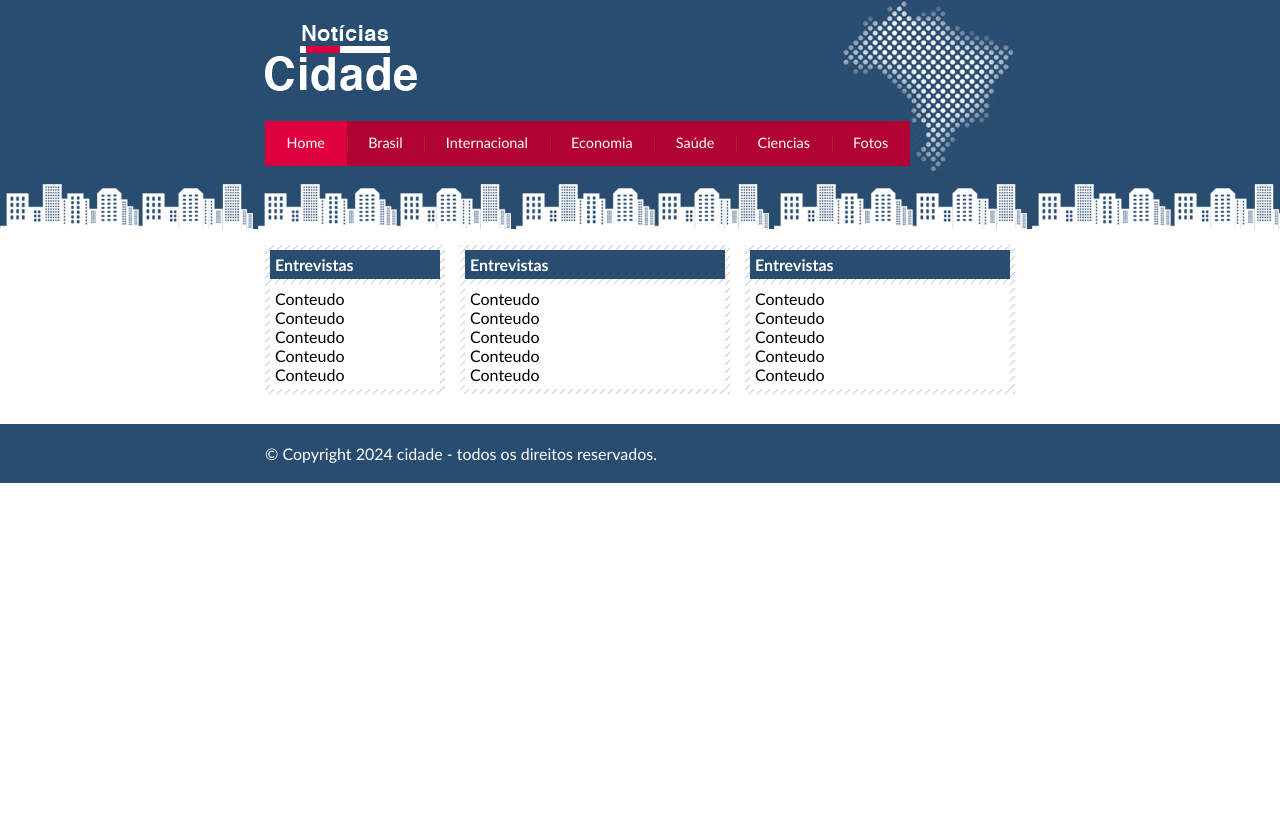
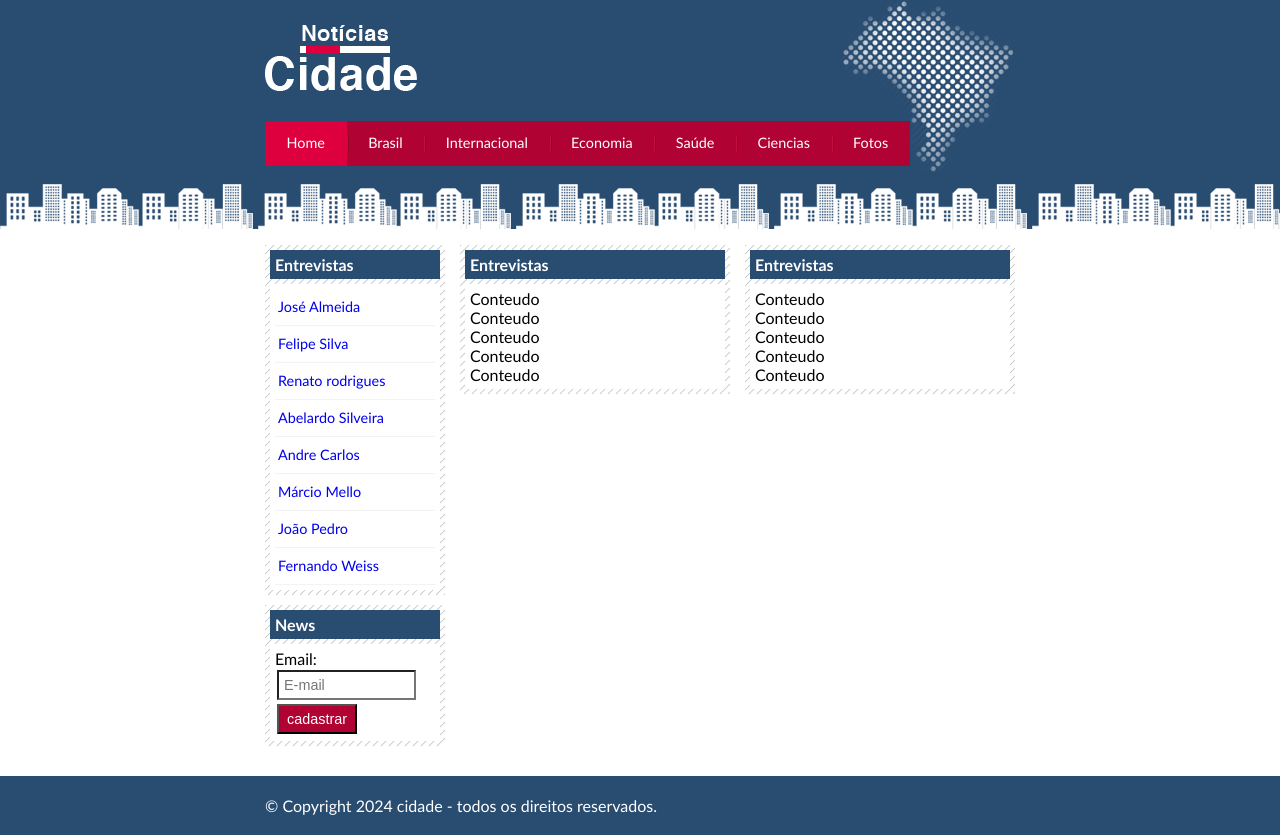
Before and after one commit to igormauriciomota/1-projeto-Site-de-Noticia, a plain HTML site: page index.html in a window 1280 px wide. Before the commit the page ends 800 px from the top, so only its background shows below. Drawn offline with Linux system fonts and the light colour scheme.

Commit message:
treino diario html e css 04-03-24

```diff
--- a/css/estilo.css
+++ b/css/estilo.css
@@ -173,6 +173,52 @@ footer {
     clear: both;
 }
 
+/* Formatação menu lateral */
+#lateral ul a {
+    font-size: 0.9em;
+    padding: 3px;
+    display: block;
+    line-height: 30px;
+    color #000;
+    text-decoration: none;
+    border-bottom: 1px solid #f3f3f3;
+}
+
+#lateral ul a:hover {
+    background: #f9f9f9 url(../img/marcador.png) no-repeat left center;
+    padding-left: 20px;
+    color: #a1a1a1;
+}
+
+/* formatando formulario */
+label {
+    display: block;
+    cursor: pointer;
+}
+
+input {
+    padding: 5px;
+    margin: 2px;
+    width: 125px;
+    font-size: 0.9em;
+    background-color: #fff;
+}
+
+input.submit {
+    width: 80px;
+    color: #fff;
+    background-color: #b10333;
+    border: 2px splid #870529;
+    padding: 5px;
+}
+
+#container-rodape {
+    background: #294c71;
+    padding: 20px;
+}
+
+
+/* Inicio Rodape */
 #rodape {
     width: 750px;
     margin: 0 auto;
--- a/index.html
+++ b/index.html
@@ -78,12 +78,33 @@
                     <div class="caixa">
                         <h2>Entrevistas</h2>
                         <div class="caixa-conteudo">
-                            Conteudo<br>
-                            Conteudo<br>
-                            Conteudo<br>
-                            Conteudo<br>
-                            Conteudo
+                        <ul>
+                            <li><a href="#">José Almeida</a></li>
+                            <li><a href="#">Felipe Silva</a></li>
+                            <li><a href="#">Renato rodrigues</a></li>
+                            <li><a href="#">Abelardo Silveira</a></li>
+                            <li><a href="#">Andre Carlos</a></li>
+                            <li><a href="#">Márcio Mello</a></li>
+                            <li><a href="#">João Pedro</a></li>
+                            <li><a href="#">Fernando Weiss</a></li>
+                        </ul>
                         </div>
+                    </div>
+                </div>
+                <div class="caixa">
+                    <h2>News</h2>
+                    <div class="caixa-conteudo">
+
+                        <for>
+                            <div>
+                                <label for="email">Email:</label>
+                                <input type="text" name="email" id="email" placeholder="E-mail">
+                            </div>
+                            <div>
+                                <input class="submit" type="submit" value="cadastrar">
+                            </div>
+                        </for>
+
                     </div>
                 </div>
                 <!-- Fim Lateral -->
```
